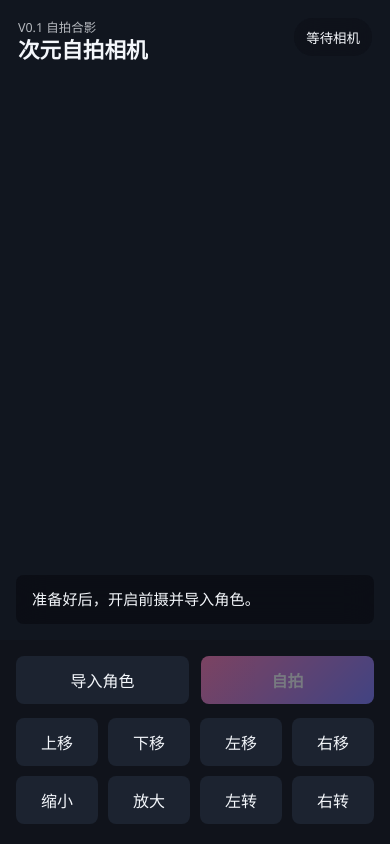
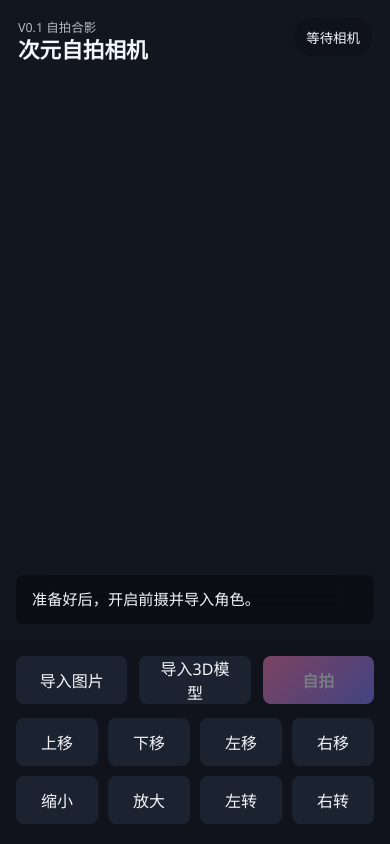
Before and after one commit to xue670/dimensional-selfie-camera, a React (Vite) app: page / in a window 390 px wide. Built offline with nearby package versions, Linux system fonts and the light colour scheme; no server answers.

Commit message:
Fix mobile 3D import compatibility

```diff
--- a/src/App.tsx
+++ b/src/App.tsx
@@ -21,7 +21,8 @@ function App() {
   const { videoRef, status, errorMessage, startCamera } = useCamera();
   const stageRef = useRef<HTMLDivElement>(null);
   const modelCanvasRef = useRef<HTMLCanvasElement>(null);
-  const fileInputRef = useRef<HTMLInputElement>(null);
+  const imageInputRef = useRef<HTMLInputElement>(null);
+  const modelInputRef = useRef<HTMLInputElement>(null);
   const imagePreviewRef = useRef<HTMLImageElement | null>(null);
   const modelSceneRef = useRef<ReturnType<typeof createModelScene> | null>(null);
   const animationFrameRef = useRef<number | null>(null);
@@ -115,8 +116,12 @@ function App() {
     setTransform((current) => ({ ...current, ...patch }));
   }
 
-  function handleImportClick() {
-    fileInputRef.current?.click();
+  function handleImageImportClick() {
+    imageInputRef.current?.click();
+  }
+
+  function handleModelImportClick() {
+    modelInputRef.current?.click();
   }
 
   function handleFileChange(event: React.ChangeEvent<HTMLInputElement>) {
@@ -148,7 +153,11 @@ function App() {
         setImageSize(getAssetDisplaySize(image.naturalWidth, image.naturalHeight));
         setMessage(`已载入图片：${nextAsset.name}`);
       };
+    } else {
+      setMessage(`正在载入 3D 模型：${nextAsset.name}`);
     }
+
+    event.target.value = "";
   }
 
   function handleCapture() {
@@ -279,15 +288,25 @@ function App() {
       <section className="control-panel">
         <input
           hidden
-          accept=".png,.jpg,.jpeg,.glb"
+          accept="image/png,image/jpeg,image/jpg"
           onChange={handleFileChange}
-          ref={fileInputRef}
+          ref={imageInputRef}
+          type="file"
+        />
+        <input
+          hidden
+          accept=".glb,model/gltf-binary,application/octet-stream,*/*"
+          onChange={handleFileChange}
+          ref={modelInputRef}
           type="file"
         />
 
         <div className="primary-actions">
-          <button className="tool-button" onClick={handleImportClick} type="button">
-            导入角色
+          <button className="tool-button" onClick={handleImageImportClick} type="button">
+            导入图片
+          </button>
+          <button className="tool-button" onClick={handleModelImportClick} type="button">
+            导入3D模型
           </button>
           <button
             className="shutter-button"
--- a/src/styles.css
+++ b/src/styles.css
@@ -137,7 +137,7 @@ input {
 
 .primary-actions {
   display: grid;
-  grid-template-columns: 1fr 1fr;
+  grid-template-columns: repeat(3, minmax(0, 1fr));
   gap: 12px;
 }
 
```
Also changed, not shown: 2 other files (tests, documents, lock files or other folders).
